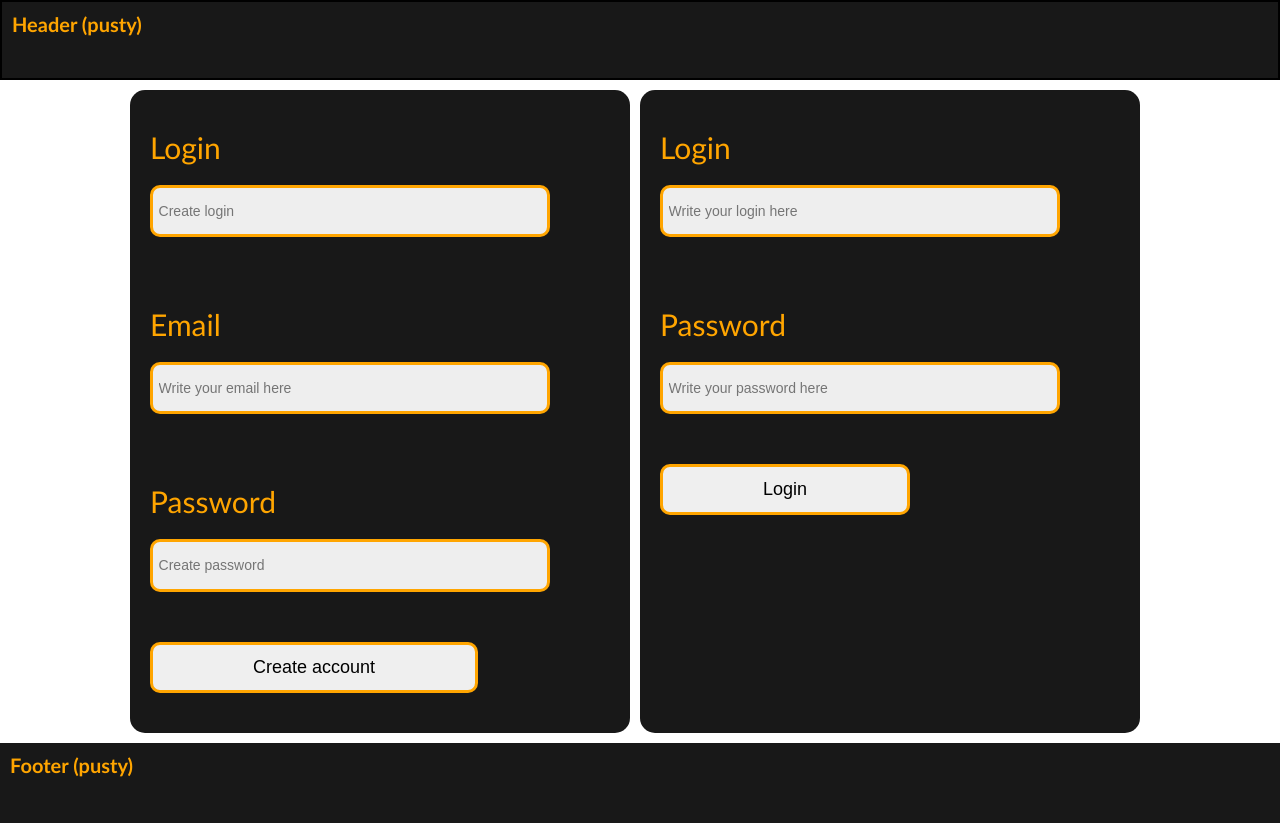
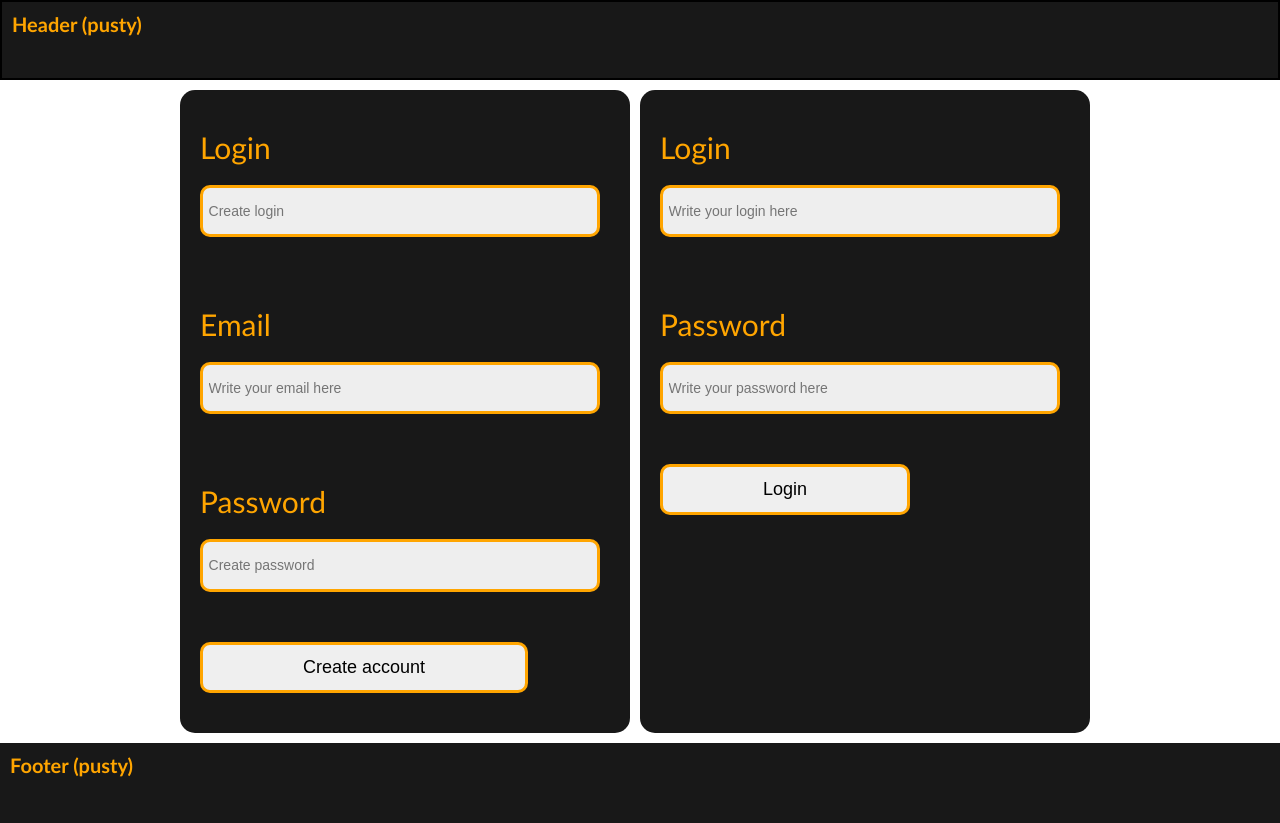
Before and after one commit to Barszczu57/Teainc, a PHP site: page / in a window 1280 px wide. Run offline with PHP 8.4, Linux system fonts and the light colour scheme.

Commit message:
login/register layout only

```diff
--- a/main.css
+++ b/main.css
@@ -61,11 +61,11 @@ body {
     font-weight: bold;
     font-family: 'Calibri', sans-serif;
     font-size: 20px;
-    color: orange;
+    color: #ffa500;
 
 
     display: grid;
-    grid-template-columns: 1fr minmax(min-content, 500px) minmax(min-content, 500px) 1fr;
+    grid-template-columns: 1fr minmax(min-content, 450px) minmax(min-content, 450px) 1fr;
     grid-template-rows: 10% 1fr 10%;
 
     gap: 10px;
@@ -77,7 +77,6 @@ body {
 .panel_login{
     grid-column: 3/ 4;
     grid-row: 2;
-
 
     background-color: #181818;
     padding: 20px;
```
Also changed, not shown: panelbg.png.
